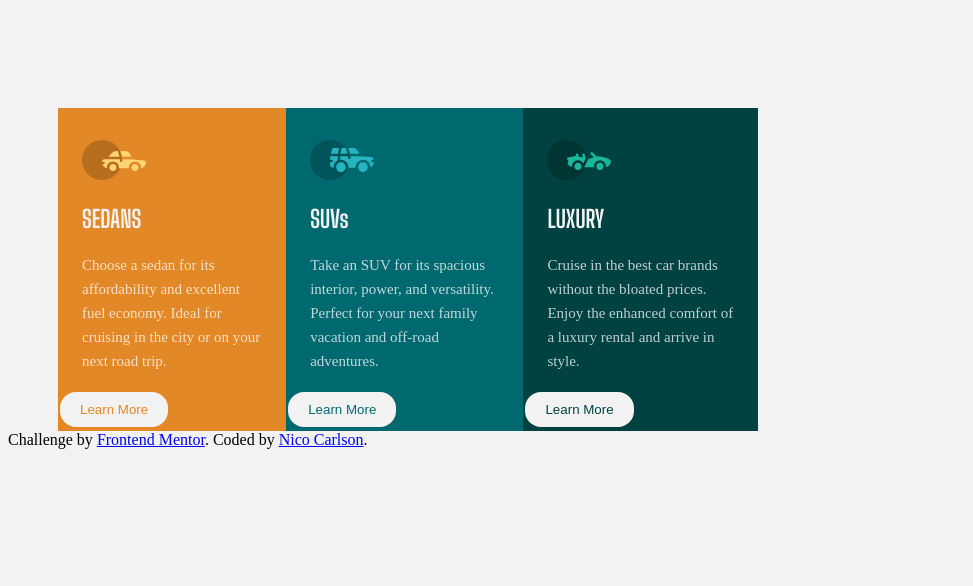
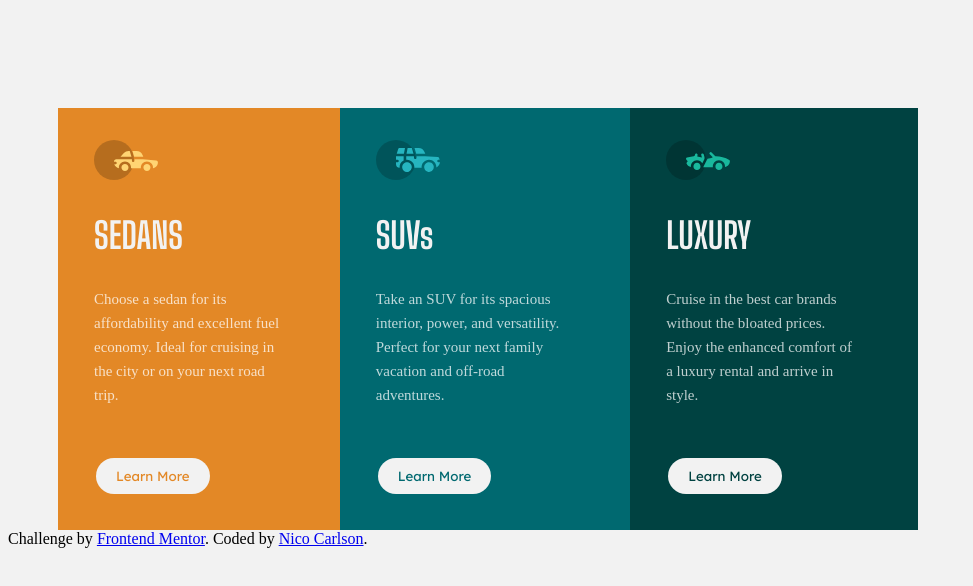
Before and after one commit to ncarlson55/FEM-newbie-3columnPreviewCard-vanilla, a plain HTML site: page index.html in a window 1280 px wide. Shown: the whole page, without its empty margins (0-973 px from the left). Drawn offline with Linux system fonts and the light colour scheme.

Commit message:
Desktop View 90% complete

```diff
--- a/index.html
+++ b/index.html
@@ -29,7 +29,9 @@
             Ideal for cruising in the city or on your next road trip.
           </p>
         </div>
-        <button class="button sedan-btn">Learn More</button>
+        <div class="btn-container">
+          <button class="button sedan-btn">Learn More</button>
+        </div>
       </div>
 
       <div class="suv-card">
@@ -43,7 +45,9 @@
             Perfect for your next family vacation and off-road adventures.
           </p>
         </div>
-        <button class="button suv-btn">Learn More</button>
+        <div class="btn-container">
+          <button class="button suv-btn">Learn More</button>
+        </div>
       </div>
 
       <div class="luxury-card">
@@ -57,7 +61,9 @@
             enhanced comfort of a luxury rental and arrive in style.
           </p>
         </div>
-        <button class="button luxury-btn">Learn More</button>
+        <div class="btn-container">
+          <button class="button luxury-btn">Learn More</button>
+        </div>
       </div>
     </section>
 
--- a/styles.css
+++ b/styles.css
@@ -1,7 +1,7 @@
 @import url('https://fonts.googleapis.com/css2?family=Big+Shoulders+Display:wght@700&family=Lexend+Deca&display=swap');
 
 body {
-  max-width: 100vh;
+  max-width: 120vh;
   background-color: hsl(0, 0%, 95%);
 }
 
@@ -12,34 +12,39 @@ body {
 
 .sedan-card {
   background-color: hsl(31, 77%, 52%);
+  padding-left: 36px;
+  padding-right: 36px;
+
 }
 
 .suv-card {
   background-color: hsl(184, 100%, 22%);
+  padding-left: 36px;
+  padding-right: 36px;
 }
 
 .luxury-card {
   background-color: hsl(179, 100%, 13%);
+  padding-left: 36px;
+  padding-right: 36px;
 }
 
 h1 {
   font-family: 'Big Shoulders Display';
+  font-size: 36px;
   color: hsl(0, 0%, 95%);
-  padding-left: 1.5rem;
 }
 
 p {
   font: 'Lexend Deca, sans-sarif';
   font-size: 15px;
   color: hsla(0, 0%, 100%, 0.75);
-  padding-left: 1.5rem;
   padding-right: 1.5rem;
   line-height: 1.6;
 }
 
 .car-img {
   padding-top: 2rem;
-  padding-left: 1.5rem;
 }
 
 .sedan-card,
@@ -57,6 +62,7 @@ p {
 }
 
 .button {
+  font-family: 'Lexend Deca', monospace;
   background-color: hsl(0, 0%, 95%);
   border: none;
   padding: 10px 20px;
@@ -65,17 +71,30 @@ p {
   display: inline-block;
   margin: 4px 2px;
   cursor: pointer;
-  border-radius: 16px;
+  border-radius: 36px;
 }
 
 .sedan-btn {
-    color: hsl(31, 77%, 52%);
+  color: hsl(31, 77%, 52%);
 }
 
 .suv-btn {
-    color: hsl(184, 100%, 22%)
+  color: hsl(184, 100%, 22%);
 }
 
 .luxury-btn {
-    color: hsl(179, 100%, 13%)
+  color: hsl(179, 100%, 13%);
 }
+
+.btn-container {
+  padding-top: 2rem;
+  padding-bottom: 2rem;
+}
+
+
+@media only screen and (max-width: 800px) {
+    .cars {
+        display: flex;
+        flex-direction: column;
+      }
+  }
```
